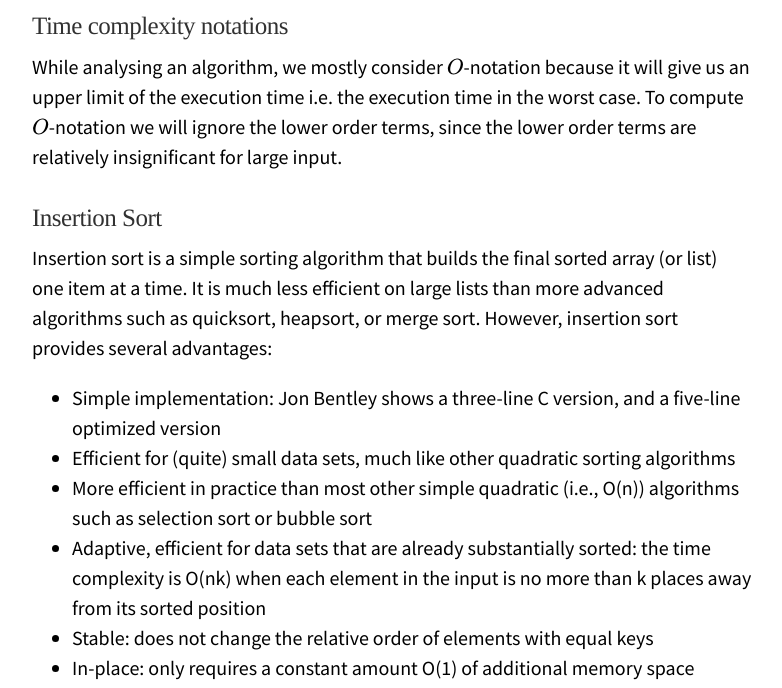
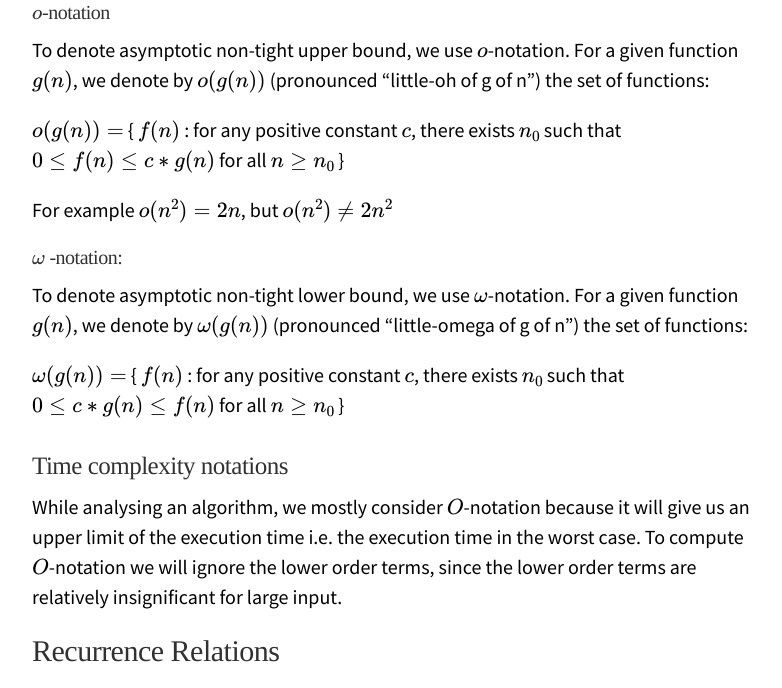
Before and after one commit to sharatsachin/sharatsachin.github.io, a Jekyll site: the page built from _posts/2018-11-27-ADA-unit1.md, in a window 1280 px wide. Shown: the part 2385-3073 px from the top of the page, without its empty margins (248-1030 px from the left). Built offline with Jekyll 4.4.1, drawn with Linux system fonts in a browser that asks for light colours; some web fonts are replaced; formulas are drawn with MathJax 3; comment, search, counter and statistics services are not loaded; some of the changed text lies outside the part shown.

Commit message:
Update 2018-11-27-ADA-unit1.md

````diff
--- a/_posts/2018-11-27-ADA-unit1.md
+++ b/_posts/2018-11-27-ADA-unit1.md
@@ -35,10 +35,48 @@
 \\( \Theta(g(n)) =\\) { \\(f (n)\\) : there exist positive constants \\(c_1,\;c_2\\) and \\(n_0\\) such that \\(0 \le c_1 * g(n) \le f (n) \le c_2 * g(n)\\) for all \\(n \gt n_0\\) }
 <img alt="enter image description here" src="https://he-s3.s3.amazonaws.com/media/uploads/a1dddec.jpg" />
 
+#### \\(o\\)-notation
+To denote asymptotic non-tight upper bound, we use \\(o\\)-notation. For a given function \\(g(n)\\), we denote by \\(o(g(n))\\) (pronounced “little-oh of g of n”) the set of functions:
+
+\\( o(g(n)) =\\) { \\(f(n)\\) : for any positive constant \\(c\\), there exists \\(n_0\\) such that \\(0 \le f (n) \le c * g(n)\\) for all \\(n \ge n_0\\) }
+
+For example \\( o(n^2) = 2n\\), but \\( o(n^2) \neq 2n^2\\)
+
+#### \\( \omega\\) -notation:
+To denote asymptotic non-tight lower bound, we use \\(\omega\\)-notation. For a given function \\(g(n)\\), we denote by \\(\omega(g(n))\\) (pronounced “little-omega of g of n”) the set of functions:
+
+\\( \omega(g(n)) =\\) { \\(f(n)\\) : for any positive constant \\(c\\), there exists \\(n_0\\) such that \\(0 \le c * g(n) \le f(n)\\) for all \\(n \ge n_0\\) }
+
 ### Time complexity notations
 
 While analysing an algorithm, we mostly consider \\(O\\)-notation because it will give us an upper limit of the execution time i.e. the execution time in the worst case.
 To compute \\(O\\)-notation we will ignore the lower order terms, since the lower order terms are relatively insignificant for large input.
+
+## Recurrence Relations
+
+#### Iteration Method
+
+![image](https://i.imgur.com/WJa7RUR.jpg)
+
+#### Recursion Tree Method
+
+![image](https://i.imgur.com/XPIvZ5I.jpg)
+
+#### Master Method
+
+**For divide and conquer recurrences**
+
+![image](https://i.imgur.com/x06UpLc.png)
+
+Proof of master method - [Link](http://www.cs.cornell.edu/courses/cs3110/2012fa/recitations/mm-proof.pdf)
+
+**For subtract and conquer recurrences**
+
+![image](https://i.imgur.com/FZx98bj.png)
+
+![image](https://i.imgur.com/jTFyUTM.png)
+
+## Sorting Techniques
 
 ### Insertion Sort
 
@@ -66,6 +104,8 @@
     }
 }
 ```
+
+Time Complexity: \\( O(n^2) \\) (worst case), \\( O(n) \\) (best case)
 
 ### Merge Sort
 
@@ -104,6 +144,8 @@
 }
 ```
 
+Time Complexity: \\( O(n\log n) \\) (all cases)
+
 ### Quick Sort
 
 QuickSort is a divide and conquer algorithm. It picks an element as pivot and partitions the given array around the picked pivot. There are many different versions of quickSort that pick pivot in different ways.
@@ -134,6 +176,8 @@
     }
 }
 ```
+
+Time Complexity: \\( O(n^2) \\) (worst case), \\( O(n \log n) \\) (best case)
 
 ### K'th Order Statistic
 
@@ -172,3 +216,9 @@
     return partition(arr, l, r);
 }
 ```
+
+Time Complexity: \\( O(n^2) \\) (worst case), \\( O(n) \\) (expected)
+
+### Strassen Algorithm for Matrix Multiplication
+
+![image](https://i.imgur.com/gBgOwdD.jpg)
````
